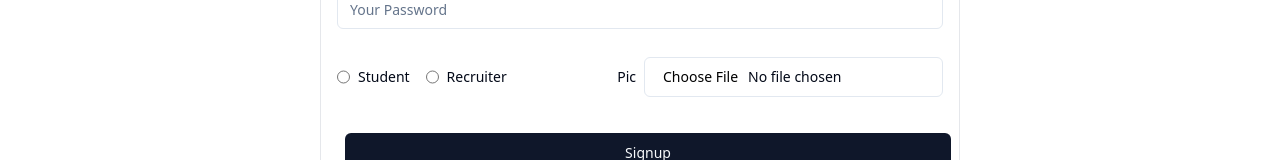
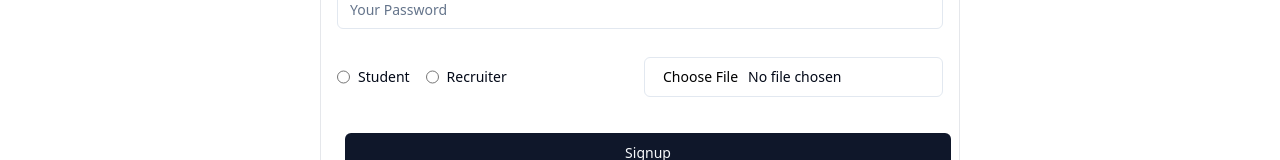
Before and after one commit to Princesoni90/JobMesh, a React (Vite) app in the folder frontend/: page /signup in a window 1280 px wide. Shown: the part 420-580 px from the top of the page. Built offline with nearby package versions, Linux system fonts and the light colour scheme.

Commit message:
dp upload

```diff
--- a/frontend/src/components/auth/Signup.jsx
+++ b/frontend/src/components/auth/Signup.jsx
@@ -139,12 +139,13 @@ const Signup = () => {
                             </div>
                         </RadioGroup>
                         <div className='flex items-center gap-2'>
-                            <Label>Pic</Label>
+                            <Label></Label>
                             <Input
                                 accept="image/*"
                                 type="file"
                                 onChange={changeFileHandler}
                                 className="cursor-pointer"
+                                placeholder="Profile Pic"
                             />
                         </div>
                     </div>
```
